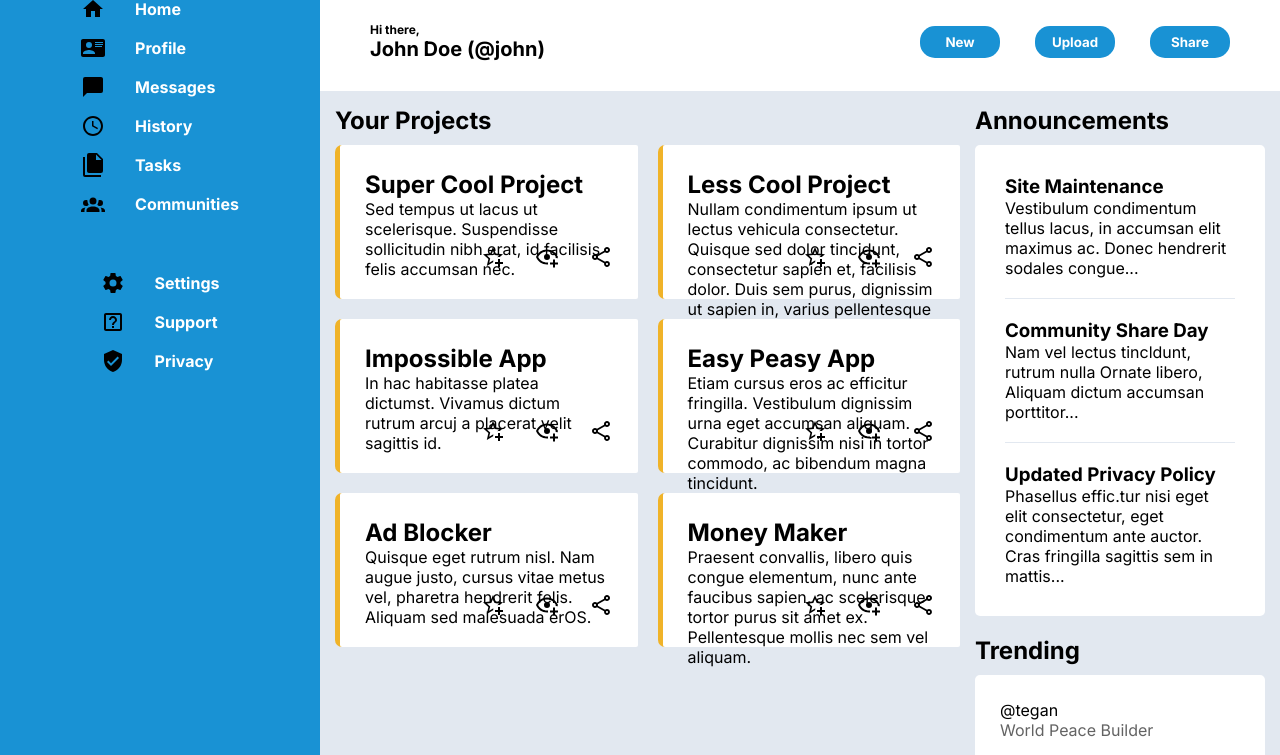
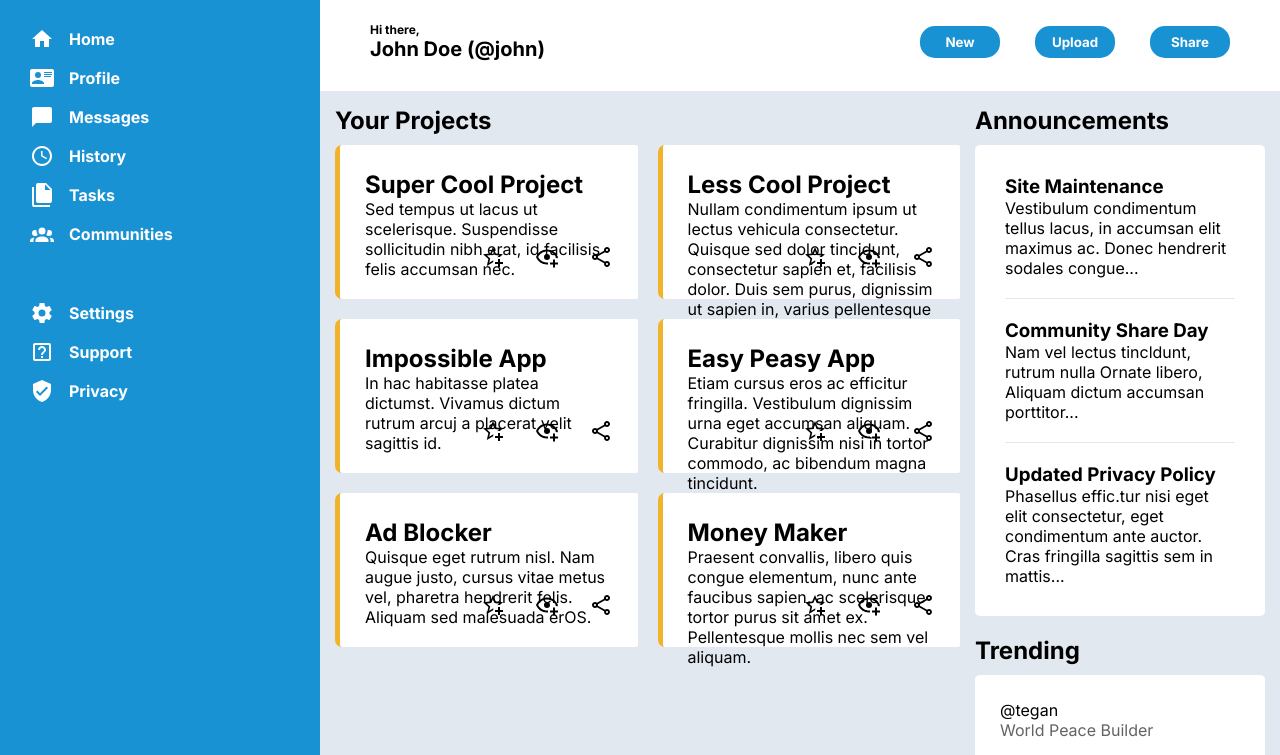
Before and after one commit to AyayronSu/admin-dashboard, a plain HTML site: page index.html in a window 1280 px wide. Shown: the part 67-822 px from the top of the page. Drawn offline with Linux system fonts and the light colour scheme.

Commit message:
Made icons at sidebar coloured white

```diff
--- a/styles.css
+++ b/styles.css
@@ -39,12 +39,20 @@
     text-decoration: none;
 }
 
+/* Updated styles for sidebar ul elements */
+.sidebar-pages-top ul,
+.sidebar-pages-bottom ul {
+    width: 100%; /* Ensure the ul takes full width */
+    padding-left: 0; /* Remove default padding from ul */
+}
+
 .sidebar-pages-top {
     display: flex;
     flex-wrap: wrap;
     align-items: center;
     justify-content: center;
     padding-bottom: 40px;
+    margin-top: 30px;
 }
 
 .sidebar-pages-bottom {
@@ -57,11 +65,13 @@ ul {
     list-style-type: none;
 }
 
+/* Updated styles for li elements */
 li {
     margin-bottom: 15px;
-    display: flex;
-    align-items: center;
-    gap: 30px;
+    display: flex; /* Make each list item a flex container */
+    align-items: center; /* Vertically align SVG and anchor */
+    gap: 15px; /* Add space between icon and text */
+    padding-left: 30px; /* Align content with the sidebar title */
 }
 
 .header {
@@ -88,8 +98,6 @@ li {
     border: none;
     width: 47vw;
     height: 2.5vh;
-    /* Remove margin-top as align-items will handle vertical positioning */
-    /* margin-top: 30px; */
 }
 
 .notifications {
@@ -248,3 +256,7 @@ hr {
 .trending {
     margin-bottom: 18px;
 }
+
+.sidebar svg {
+    fill: white
+}
```
